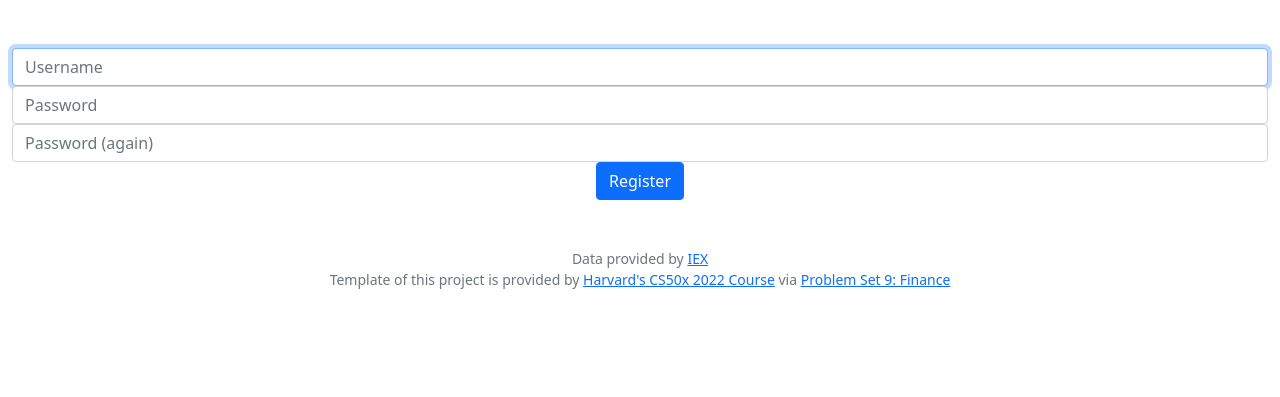
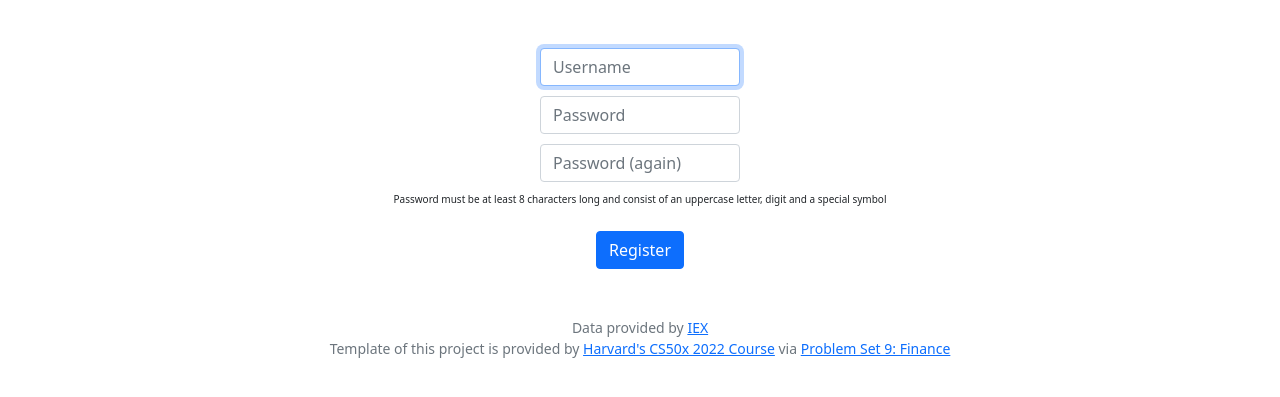
Before and after one commit to ShowzZzie/CRUD-Stock-Market-CS50-Finance, a Flask app: page /register in a window 1280 px wide. Shown: the part 93-490 px from the top of the page. Run offline with Flask 2, Linux system fonts and the light colour scheme; some libraries are stand-ins or nearby versions.

Commit message:
changed /register's input box length, added info about password to register page, replaced "Account Management" with "Profile"

```diff
--- a/static/styles.css
+++ b/static/styles.css
@@ -128,3 +128,7 @@ li:hover {
     background-color: #d3d3d3;
     border-radius:12px;
 }
+
+.password-info {
+    font-size: 10px !important;
+}
--- a/templates/layout.html
+++ b/templates/layout.html
@@ -39,7 +39,7 @@
                         </ul>
                         <ul class="navbar-nav ms-auto mt-2">
                             <li class="nav-item" id="addcashbtn" style="background-color:#0061FF; border-radius:12px; margin-right:10px"><a class="nav-link" href="/addcash" style="color:white">Add Cash</a></li>
-                            <li class="nav-item"><a class="nav-link" href="/account">Account Management</a></li>
+                            <li class="nav-item"><a class="nav-link" href="/account">Profile</a></li>
                             <li class="nav-item"><a class="nav-link" href="/logout">Log Out ({{ session["username"] }})</a></li>
                         </ul>
                     {% else %}
--- a/templates/register.html
+++ b/templates/register.html
@@ -6,15 +6,18 @@
 
 {% block main %}
     <form action="/register" method="post">
-        <div class="form-group">
+        <div class="form-group" id="buy-narrower">
             <input autocomplete="off" autofocus class="form-control" id="username" name="username" placeholder="Username" type="text">
         </div>
-        <div class="form-group">
+        <div class="form-group" id="buy-narrower">
             <input class="form-control" id="password" name="password" placeholder="Password" type="password">
         </div>
-        <div class="form-group">
+        <div class="form-group" id="buy-narrower">
             <input class="form-control" id="confirmation" name="confirmation" placeholder="Password (again)" type="password">
         </div>
+        <div class="password-info">
+            Password must be at least 8 characters long and consist of an uppercase letter, digit and a special symbol
+        </div><br>
         <button class="btn btn-primary" type="submit">Register</button>
     </form>
 {% endblock %}
```
Also changed, not shown: 1 other file.
